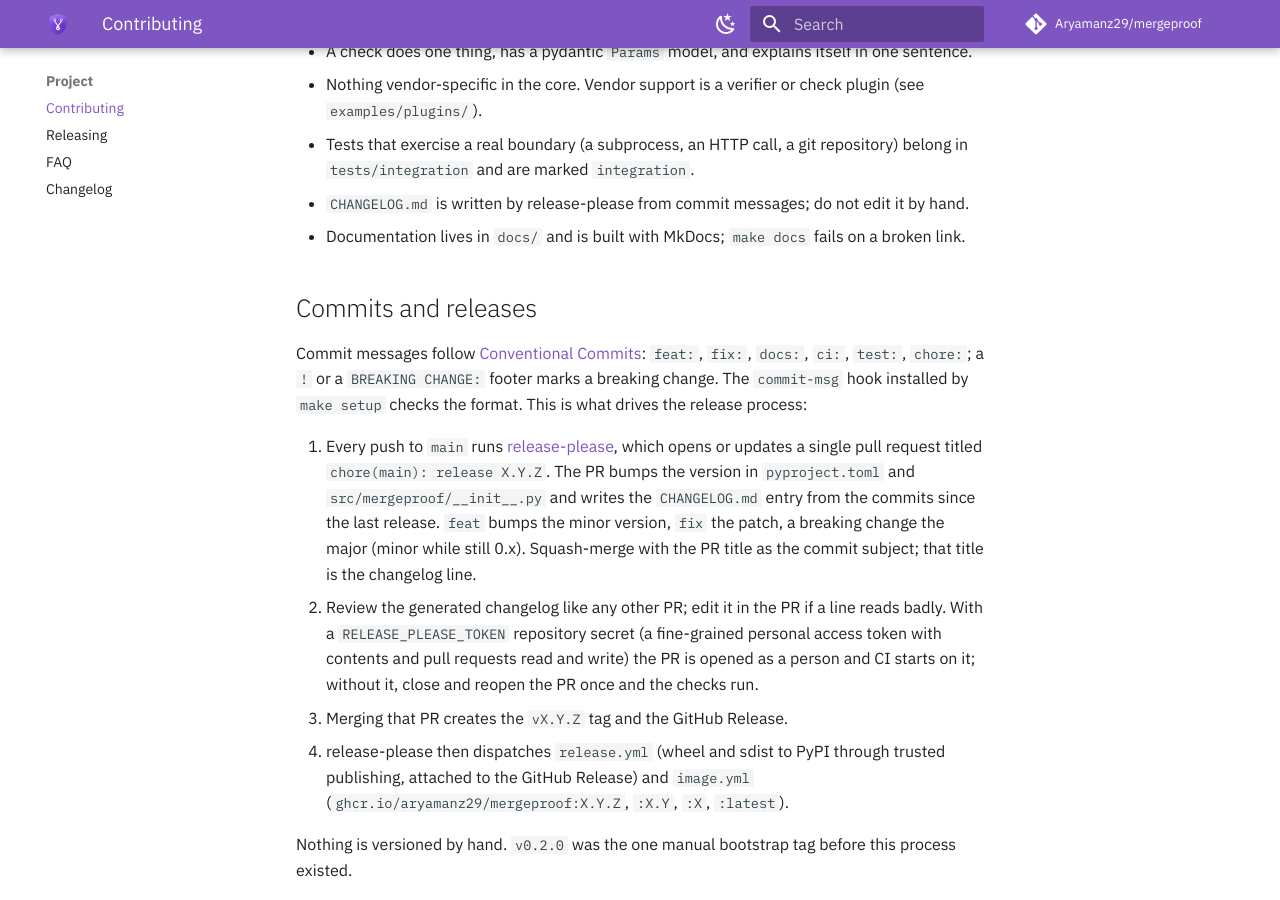
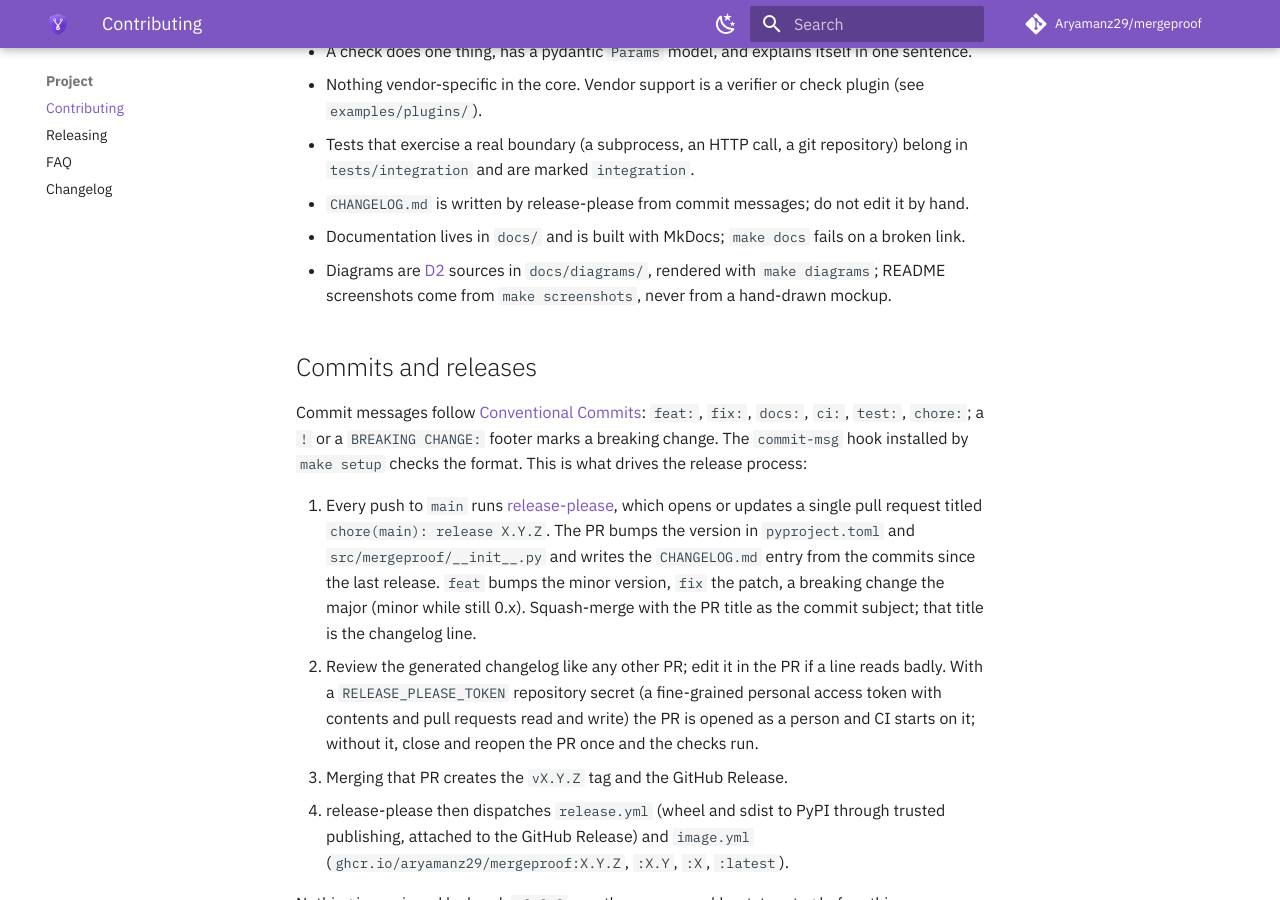
Before and after one commit to Aryamanz29/mergeproof, an MkDocs documentation site: the page built from docs/project/contributing.md, in a window 1280 px wide and 900 px high, scrolled down 545 px. Built offline with MkDocs 1.6.1 and Material for MkDocs 9.7.7, drawn with Linux system fonts in a browser that asks for light colours; comment, search, counter and statistics services are not loaded.

Commit message:
docs: how-it-works diagram drawn with D2, used by the README and the docs site
The Mermaid block did not render on GitHub. The diagram is now a D2 source
under docs/diagrams, rendered to SVG with light and dark themes by
make diagrams, and shown from the same file in the README and on the
docs landing page.

```diff
--- a/CONTRIBUTING.md
+++ b/CONTRIBUTING.md
@@ -21,6 +21,8 @@
   `tests/integration` and are marked `integration`.
 - `CHANGELOG.md` is written by release-please from commit messages; do not edit it by hand.
 - Documentation lives in `docs/` and is built with MkDocs; `make docs` fails on a broken link.
+- Diagrams are [D2](https://d2lang.com) sources in `docs/diagrams/`, rendered with `make diagrams`; README
+  screenshots come from `make screenshots`, never from a hand-drawn mockup.
 
 ## Commits and releases
 
```
Also changed, not shown: README.md (+1 -13 lines), docs/index.md (+2 -0 lines), docs/assets/how-it-works.svg (added), 2 other files.
